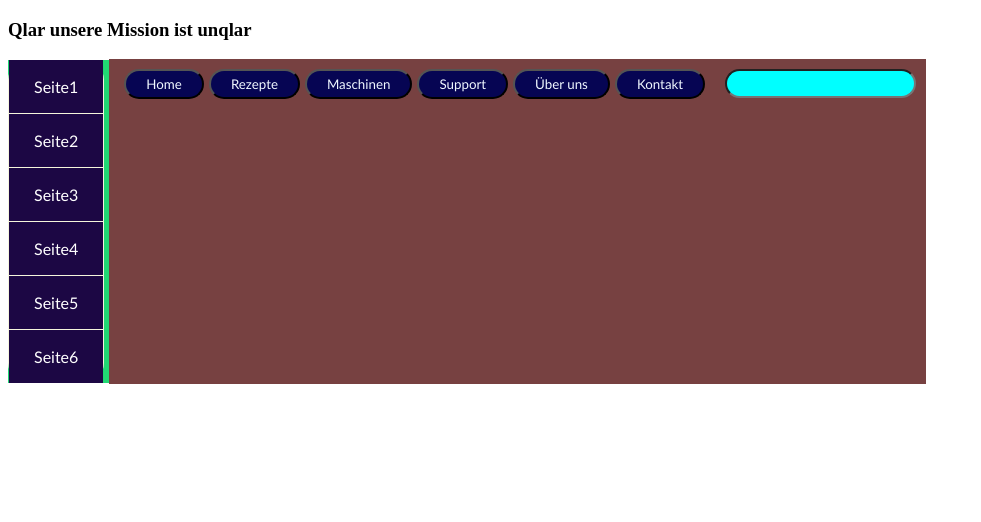
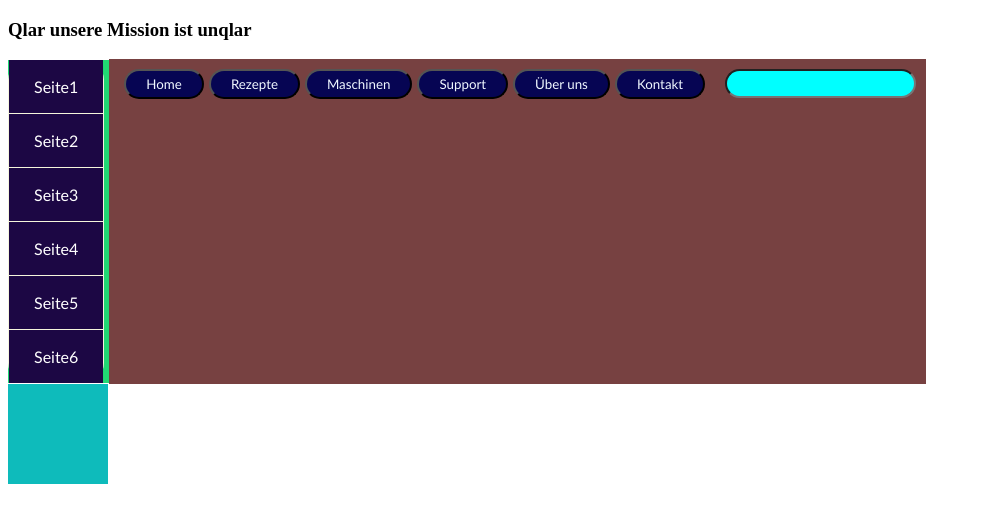
Before and after one commit to jDingert/playground_for_Christian, an Angular app in the folder QlarFoodApp/: page / in a window 1280 px wide. Shown: the top 522 px of the page, without its empty margins (0-981 px from the left). Built offline with nearby package versions, Linux system fonts and the light colour scheme.

Commit message:
small refactoring

```diff
--- a/QlarFoodApp/src/app/app.component.html
+++ b/QlarFoodApp/src/app/app.component.html
@@ -6,26 +6,18 @@
 
 <div class="MenuSetup">
   <div class="Sidebar">
-
     <app-sidebar></app-sidebar>
-
   </div>
 
-
   <div class="Mainbar">
-
-
-        <app-buttons [Default]="'Home'"></app-buttons>
-        <app-buttons [Default]="'Rezepte'"></app-buttons>
-        <app-buttons [Default]="'Maschinen'"></app-buttons>
-        <app-buttons [Default]="'Support'"></app-buttons>
-        <app-buttons [Default]="'Über uns'"></app-buttons>
-        <app-buttons [Default]="'Kontakt'"></app-buttons>
+    <app-buttons [label]="'Home'"></app-buttons>
+    <app-buttons [label]="'Rezepte'"></app-buttons>
+    <app-buttons [label]="'Maschinen'"></app-buttons>
+    <app-buttons [label]="'Support'"></app-buttons>
+    <app-buttons [label]="'Über uns'"></app-buttons>
+    <app-buttons [label]="'Kontakt'"></app-buttons>
     <app-searchbar></app-searchbar>
-
-
   </div>
-
 </div>
 
 <app-food-choose-screen></app-food-choose-screen>
--- a/QlarFoodApp/src/app/buttons/buttons.component.html
+++ b/QlarFoodApp/src/app/buttons/buttons.component.html
@@ -1 +1 @@
-<button class="Button_Component">{{ Default }}</button>
+<button class="Button_Component">{{ label }}</button>
--- a/QlarFoodApp/src/app/buttons/buttons.component.ts
+++ b/QlarFoodApp/src/app/buttons/buttons.component.ts
@@ -5,12 +5,11 @@ import { Component, Input } from '@angular/core';
   standalone: true,
   imports: [],
   templateUrl: './buttons.component.html',
-  styleUrl: './buttons.component.scss'
+  styleUrl: './buttons.component.scss',
 })
 export class ButtonsComponent {
   //ButtonSearch: string ="Suche";
   //ButtonHome: string ="Home";
 
-   @Input() Default: string ="Default";
-
+  @Input() label: string = 'Default';
 }
--- a/QlarFoodApp/src/app/food-choose-screen/food-choose-screen.component.scss
+++ b/QlarFoodApp/src/app/food-choose-screen/food-choose-screen.component.scss
@@ -1,34 +1,29 @@
-.Box1{
-
+.Box1 {
+  height: 100px;
+  width: 100px;
   background-color: rgb(14, 187, 187);
 }
 
-.Box2{
-
+.Box2 {
   background-color: rgb(14, 187, 23);
 }
 
-.Box3{
-
+.Box3 {
   background-color: rgb(167, 14, 187);
 }
 
-.Box4{
-
+.Box4 {
   background-color: rgb(187, 14, 43);
 }
 
-.Box5{
-
+.Box5 {
   background-color: rgb(170, 187, 14);
 }
 
-.Box6{
-
+.Box6 {
   background-color: rgb(187, 14, 14);
 }
 
-.Box7{
-
+.Box7 {
   background-color: rgb(187, 14, 100);
 }
```
Lines whose indentation alone changed are shown as unchanged.
